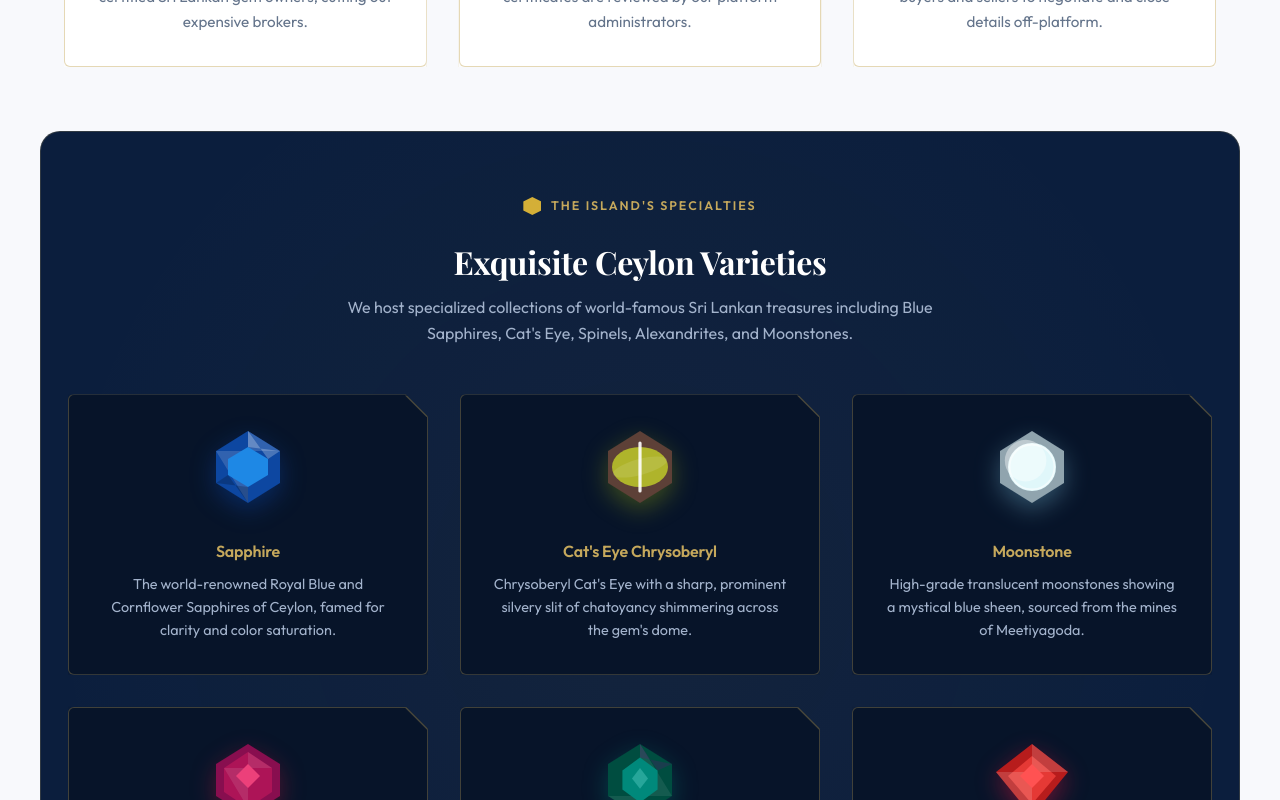
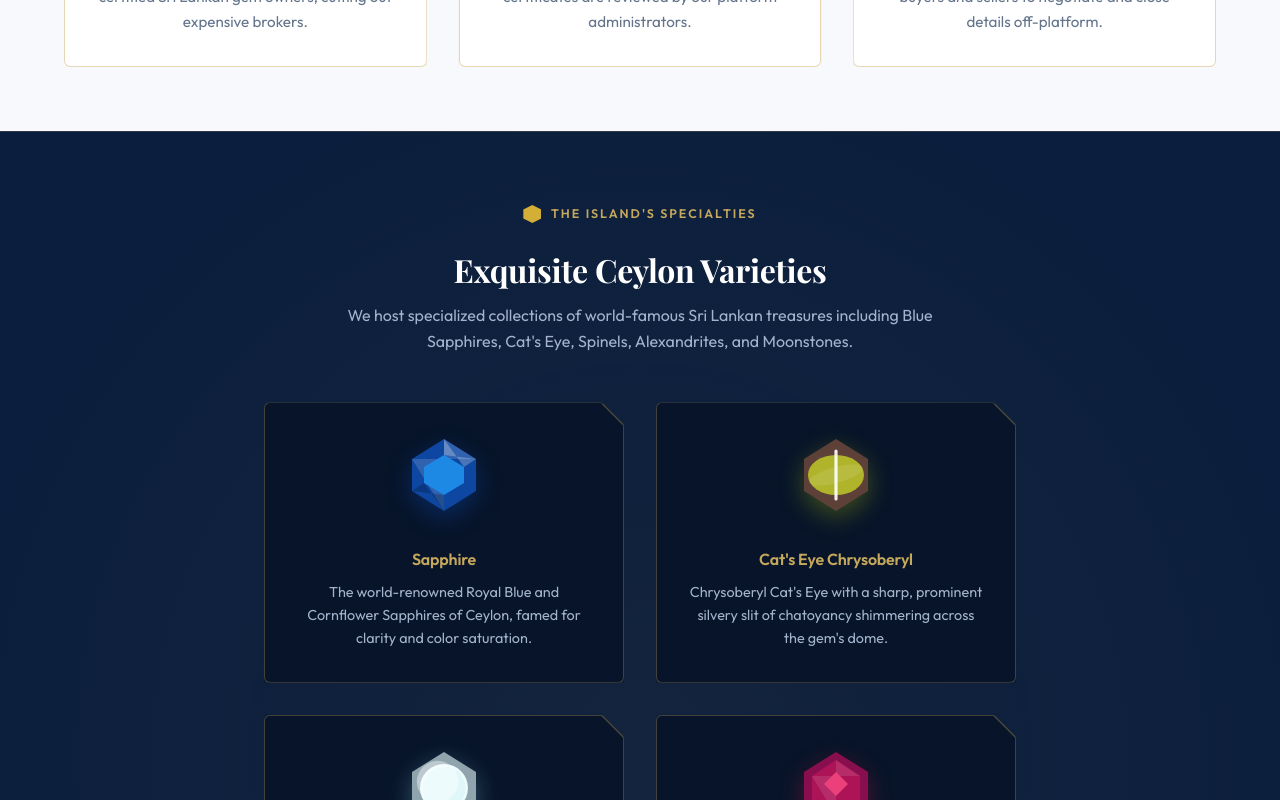
Before and after one commit to RBRB19454/ceylon-gem-souq, a React (Vite) app in the folder frontend/: page / in a window 1280 px wide. Shown: the part 1780-2580 px from the top of the page. Built offline with nearby package versions, Linux system fonts and the light colour scheme; no server answers; a web font is replaced by a local one.

Commit message:
add global styles and basic home page layout structure

```diff
--- a/frontend/src/index.css
+++ b/frontend/src/index.css
@@ -1701,10 +1701,23 @@ input:checked + .slider-round:before {
 .home-specialties-section {
   background: #0B1E3D;
   background-image: radial-gradient(circle at 50% 50%, rgba(212, 175, 55, 0.04) 0%, transparent 80%);
-  padding: 4rem 2rem;
-  border-radius: var(--radius-lg);
-  border: 1px solid rgba(197, 168, 92, 0.2);
+  padding: 4.5rem 0;
+  border-top: 1px solid rgba(197, 168, 92, 0.2);
+  border-bottom: 1px solid rgba(197, 168, 92, 0.2);
   margin-bottom: 4rem;
+  max-width: 100% !important;
+  width: 100%;
+  border-radius: 0 !important;
+  border-left: none !important;
+  border-right: none !important;
+}
+
+.home-specialties-inner {
+  max-width: 1200px;
+  margin: 0 auto;
+  padding: 0 2rem;
+  box-sizing: border-box;
+  width: 100%;
 }
 
 .luxury-specialty-card {
--- a/frontend/src/pages/Home.jsx
+++ b/frontend/src/pages/Home.jsx
@@ -284,6 +284,7 @@ export default function Home() {
 
       {/* Specialties Highlight */}
       <section className="home-specialties-section">
+        <div className="home-specialties-inner">
           <div style={{ textAlign: 'center', marginBottom: '0.5rem' }}>
             <span className="eyebrow" style={{ justifyContent: 'center', marginBottom: '0.75rem', color: '#C5A85C' }}>
               {language === 'en' ? 'The Island\'s Specialties' : 'مختصون بأحجار الجزيرة'}
@@ -373,6 +374,7 @@ export default function Home() {
               </p>
             </div>
           </div>
+        </div>
       </section>
 
       {/* For Buyers / For Gem Owners Split Pathway */}
```
Lines whose indentation alone changed are shown as unchanged.
